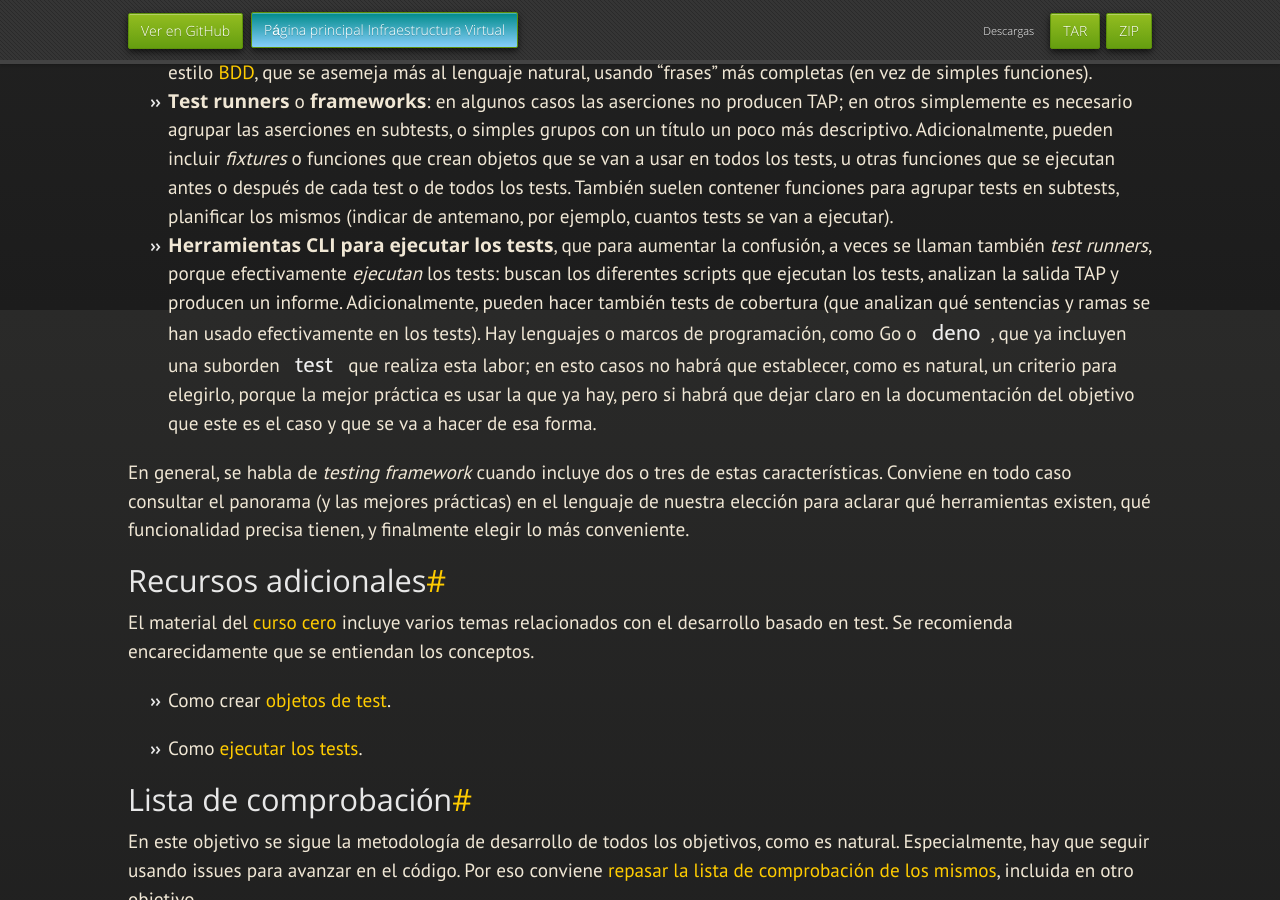
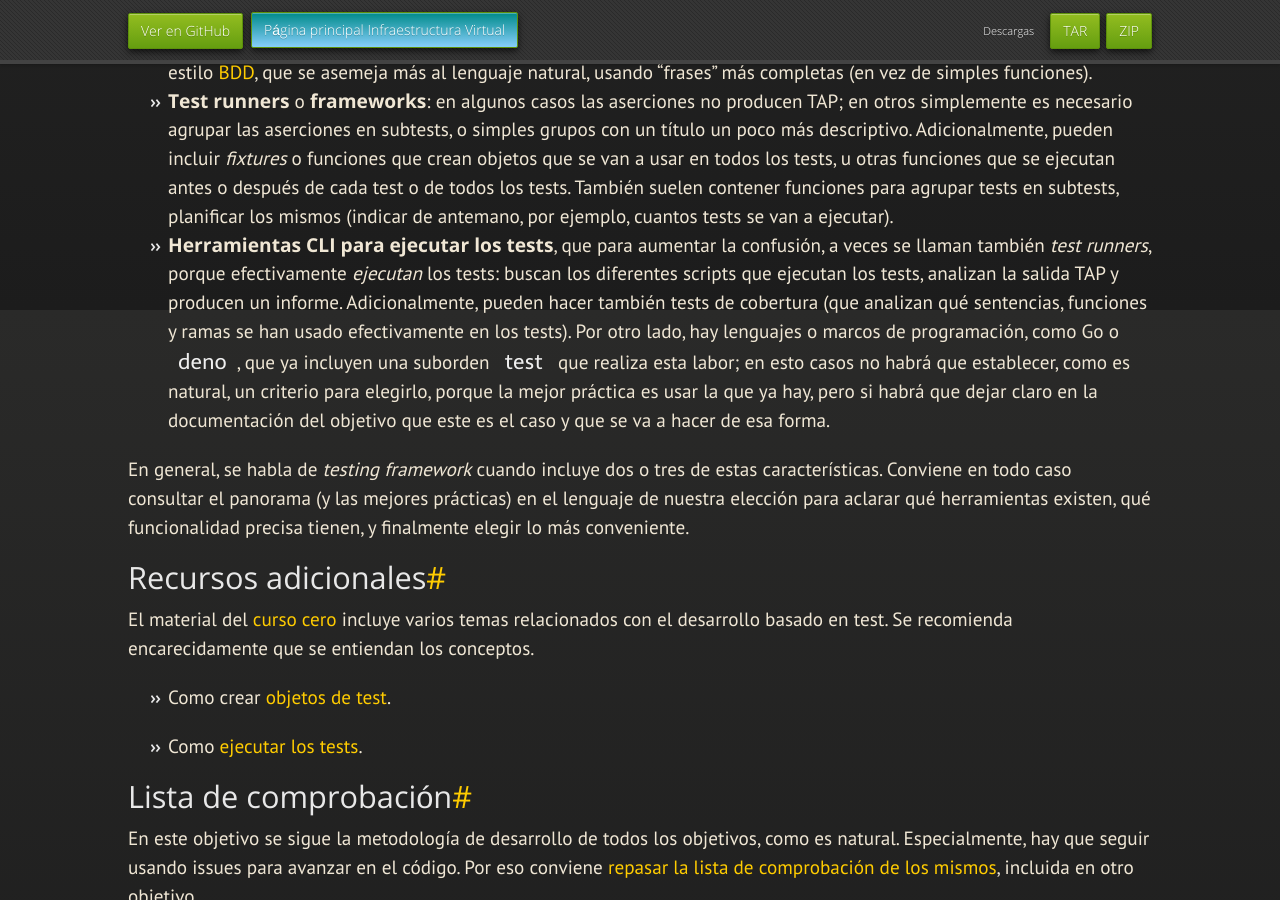
Before and after one commit to JJ/IV, a Jekyll site: the page built from documentos/proyecto/4.Tests.md, in a window 1280 px wide and 900 px high, scrolled down 1490 px. Built offline with Jekyll 4.4.1, drawn with Linux system fonts in a browser that asks for light colours; nearby versions of some CDN libraries; some web fonts are replaced; our own code applies the rules of GitHub Pages for plain Markdown files.

Commit message:
Sync documentos/proyecto/4.Tests.md de master a gh-pages

```diff
--- a/documentos/proyecto/4.Tests.md
+++ b/documentos/proyecto/4.Tests.md
@@ -99,13 +99,13 @@ a los más altos.
   a veces se llaman también *test runners*, porque efectivamente *ejecutan* los
   tests: buscan los diferentes scripts que ejecutan los tests, analizan la
   salida TAP y producen un informe. Adicionalmente, pueden hacer también tests
-  de cobertura (que analizan qué sentencias y ramas se han usado efectivamente
-  en los tests). Hay lenguajes o marcos de programación, como Go o `deno`, que
-  ya incluyen una suborden `test` que realiza esta labor; en esto casos no habrá
-  que establecer, como es natural, un criterio para elegirlo, porque la mejor
-  práctica es usar la que ya hay, pero si habrá que dejar claro en la
-  documentación del objetivo que este es el caso y que se va a hacer de esa
-  forma.
+  de cobertura (que analizan qué sentencias, funciones y ramas se han usado
+  efectivamente en los tests). Por otro lado, hay lenguajes o marcos de
+  programación, como Go o `deno`, que ya incluyen una suborden `test` que
+  realiza esta labor; en esto casos no habrá que establecer, como es natural, un
+  criterio para elegirlo, porque la mejor práctica es usar la que ya hay, pero
+  si habrá que dejar claro en la documentación del objetivo que este es el caso
+  y que se va a hacer de esa forma.
 
 En general, se habla de *testing framework* cuando incluye dos o tres de estas
 características. Conviene en todo caso consultar el panorama (y las mejores
```
